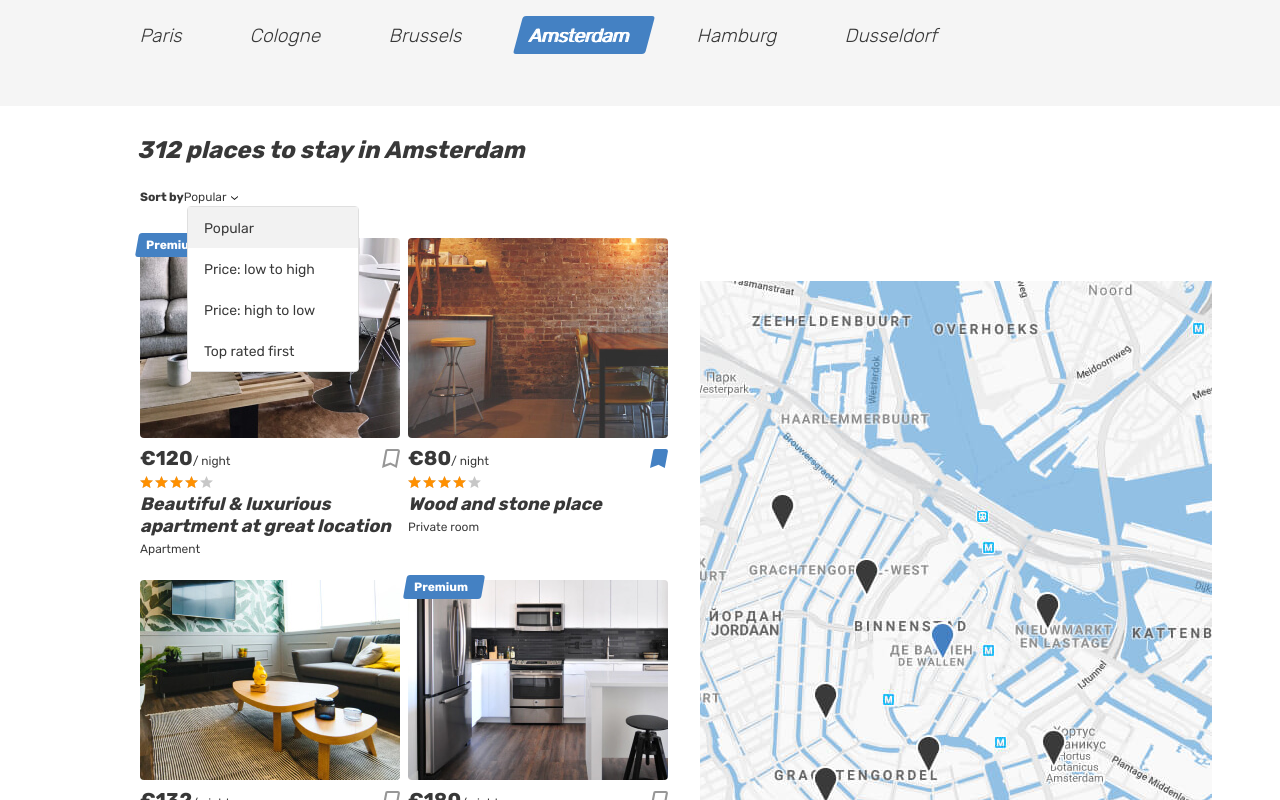
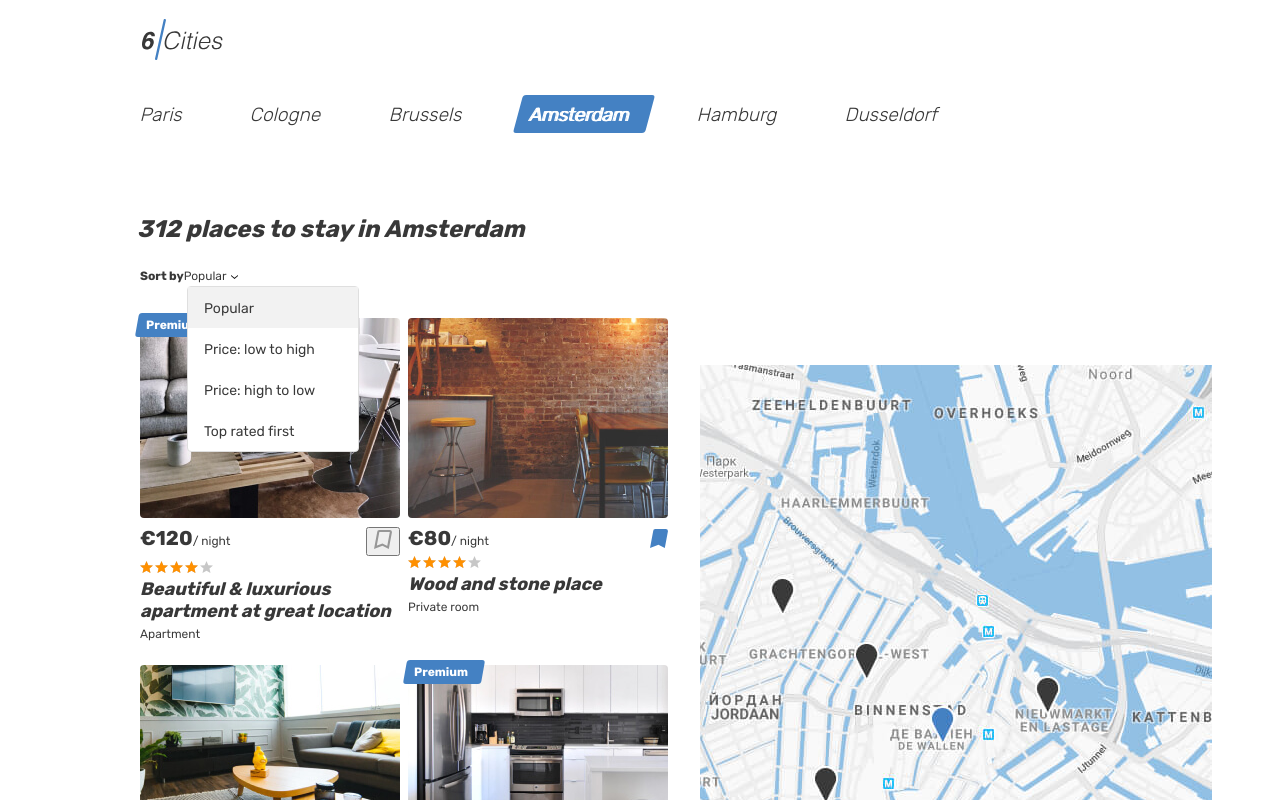
Before and after one commit to master209/1969649-six-cities-10, a React (Create React App) app in the folder project/: page / in a window 1280 px wide. Shown: the top 800 px of the page. Built offline with nearby package versions, Linux system fonts and the light colour scheme.

Commit message:
3.4. Layout refactor

```diff
--- a/project/src/components/app/app.tsx
+++ b/project/src/components/app/app.tsx
@@ -1,6 +1,7 @@
 import {Route, BrowserRouter, Routes} from 'react-router-dom';
 import {AppRoute, AuthorizationStatus} from '../../const';
 // import {Layout} from '../../components';     // что-то неправильно, сборщик дает ошибку
+import Layout from '../../components/layout/index';
 import MainScreen from '../../pages/main-screen';
 import MainEmptyScreen from '../../pages/main-empty-screen';
 import PropertyScreen from '../../pages/property-screen';
@@ -17,13 +18,13 @@ type AppScreenProps = {
 
 function App({placesFound}: AppScreenProps): JSX.Element {
   return (
-  /*
-      <Layout withFooter={false} headerWithNav>
-        <MainScreen placesFound={placesFound} />
-      </Layout>
-  */
     <BrowserRouter>
       <Routes>
+        <Route path="/" element={<Layout />}>
+          <Route
+            index
+            element={<MainScreen placesFound={placesFound} />}
+          />
           <Route
             path={AppRoute.Root}
             element={<MainScreen placesFound={placesFound} />}
@@ -32,6 +33,9 @@ function App({placesFound}: AppScreenProps): JSX.Element {
             path={AppRoute.Empty}
             element={<MainEmptyScreen />}
           />
+        </Route>
+
+        <Route path="/" element={<Layout />}>
           <Route
             path={AppRoute.Property}
             element={<PropertyScreen isGuest={false} />}
@@ -44,18 +48,28 @@ function App({placesFound}: AppScreenProps): JSX.Element {
               </PrivateRoute>
             }
           />
+        </Route>
+
+        <Route path="/" element={<Layout withFooter />}>
           <Route
             path={AppRoute.Favorites}
             element={<FavoritesScreen />}
           />
+        </Route>
+        <Route path="/" element={<Layout withFooter containerClass="page--favorites-empty" />}>
           <Route
             path={AppRoute.FavoritesEmpty}
             element={<FavoritesEmptyScreen />}
           />
+        </Route>
+
+        <Route path="/" element={<Layout containerClass="page--gray page--login" />}>
           <Route
             path={AppRoute.Login}
             element={<AuthScreen />}
           />
+        </Route>
+
         <Route
           path="*"
           element={<NotFoundScreen />}
--- a/project/src/components/index.js
+++ b/project/src/components/index.js
@@ -2,7 +2,7 @@ export {default as App} from './app/app';
 export {default as Layout} from './layout';
 export {default as Footer} from './layout/internal/footer/footer';
 export {default as Header} from './layout/internal/header/header';
-export {default as HeaderNav} from './layout/internal/header-nav/header-nav';
+export {default as HeaderNav} from './nav/nav/nav';
 export {default as Locations} from './main-screen/locations';
 export {default as PlaceCard} from './main-screen/place-card';
 export {default as Premium} from './main-screen/premium';
--- a/project/src/components/layout/index.tsx
+++ b/project/src/components/layout/index.tsx
@@ -1,20 +1,19 @@
 import {PropsWithChildren} from 'react';
+import {Outlet} from 'react-router-dom';
 // import {Header, Footer} from '../../components';   // что-то неправильно, сборщик дает ошибку
 import Header from './internal/header/header';
 import Footer from './internal/footer/footer';
 
 type LayoutProps = PropsWithChildren<{
-  withFooter: boolean,
-  headerWithNav: boolean,
+  withFooter?: boolean,
+  containerClass?: string,
 }>
 
-function Layout(props: LayoutProps): JSX.Element {
-  const {children, withFooter, headerWithNav} = props;
-
+function Layout({withFooter, containerClass}: LayoutProps): JSX.Element {
   return (
-    <div className="page page--gray page--main">
-      <Header headerWithNav={headerWithNav}/>
-      {children}
+    <div className={`page ${containerClass || ''}`}>
+      <Header />
+      <Outlet />
       {withFooter && <Footer />}
     </div>
   );
--- a/project/src/components/layout/internal/footer/footer.tsx
+++ b/project/src/components/layout/internal/footer/footer.tsx
@@ -1,6 +1,6 @@
 function Footer(): JSX.Element {
   return (
-    <footer className="footer container">
+    <footer className="footer">
       <a className="footer__logo-link" href="main.html">
         <img className="footer__logo" src="img/logo.svg" alt="6 cities logo" width="64" height="33" />
       </a>
--- a/project/src/components/layout/internal/header/header.tsx
+++ b/project/src/components/layout/internal/header/header.tsx
@@ -1,11 +1,6 @@
-import HeaderNav from '../header-nav/header-nav';
-import Logo from '../../../logo/logo'
+import Logo from '../../../logo/logo';
 
-type HeaderProps = {
-  headerWithNav: boolean;
-}
-
-function Header({headerWithNav}: HeaderProps): JSX.Element {
+function Header(): JSX.Element {
   return (
     <header className="header">
       <div className="container">
@@ -13,7 +8,6 @@ function Header({headerWithNav}: HeaderProps): JSX.Element {
           <div className="header__left">
             <Logo />
           </div>
-          {headerWithNav && <HeaderNav />}
         </div>
       </div>
     </header>
--- a/project/src/components/main-screen/place-card.tsx
+++ b/project/src/components/main-screen/place-card.tsx
@@ -14,7 +14,7 @@ type PlaceCardProps = {
 }
 function PlaceCard({imgSrc, isPremium, description}: PlaceCardProps): JSX.Element {
   const {price, isBookmarkActive, rating, name, type} = description;
-  const bookmarkClass = `place-card__bookmark-button ${isBookmarkActive && 'place-card__bookmark-button--active'} button`;
+  const bookmarkClass = isBookmarkActive ? 'place-card__bookmark-button place-card__bookmark-button--active button' : 'place-card__bookmark-icon';
 
   return (
     <article className="cities__card place-card">
--- a/project/src/components/layout/internal/header-nav/header-nav.tsx
+++ b/project/src/components/nav/nav/nav.tsx
@@ -1,4 +1,4 @@
-function HeaderNav(): JSX.Element {
+function Nav(): JSX.Element {
   return (
     <nav className="header__nav">
       <ul className="header__nav-list">
@@ -20,4 +20,4 @@ function HeaderNav(): JSX.Element {
   );
 }
 
-export default HeaderNav;
+export default Nav;
--- a/project/src/pages/auth-screen/index.tsx
+++ b/project/src/pages/auth-screen/index.tsx
@@ -1,18 +1,5 @@
-import Logo from '../../components/logo/logo';
-
 function AuthScreen(): JSX.Element {
   return (
-    <div className="page page--gray page--login">
-      <header className="header">
-        <div className="container">
-          <div className="header__wrapper">
-            <div className="header__left">
-              <Logo />
-            </div>
-          </div>
-        </div>
-      </header>
-
     <main className="page__main page__main--login">
       <div className="page__login-container container">
         <section className="login">
@@ -38,7 +25,6 @@ function AuthScreen(): JSX.Element {
         </section>
       </div>
     </main>
-    </div>
   );
 }
 
```
Lines whose indentation alone changed are shown as unchanged.
